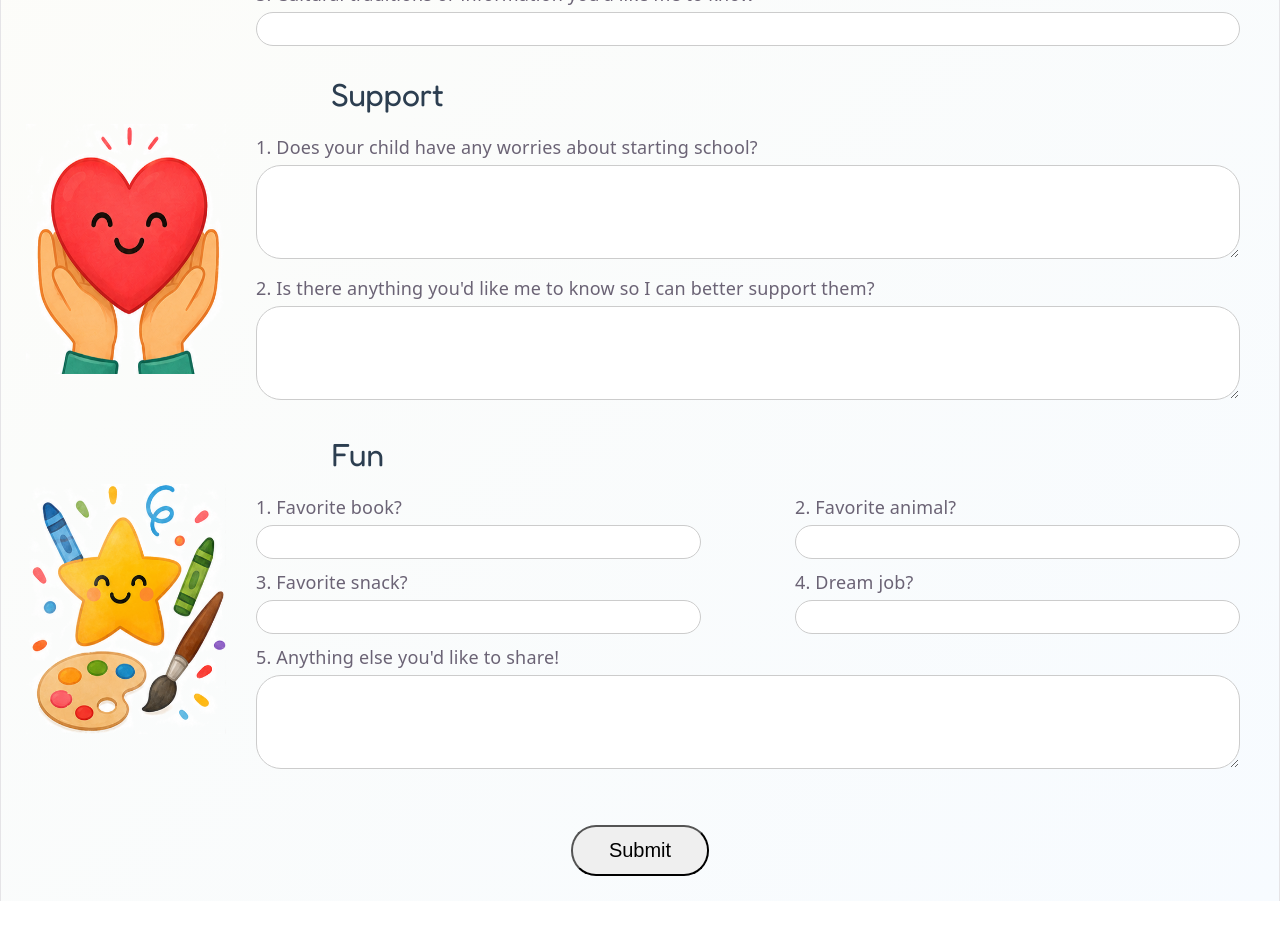
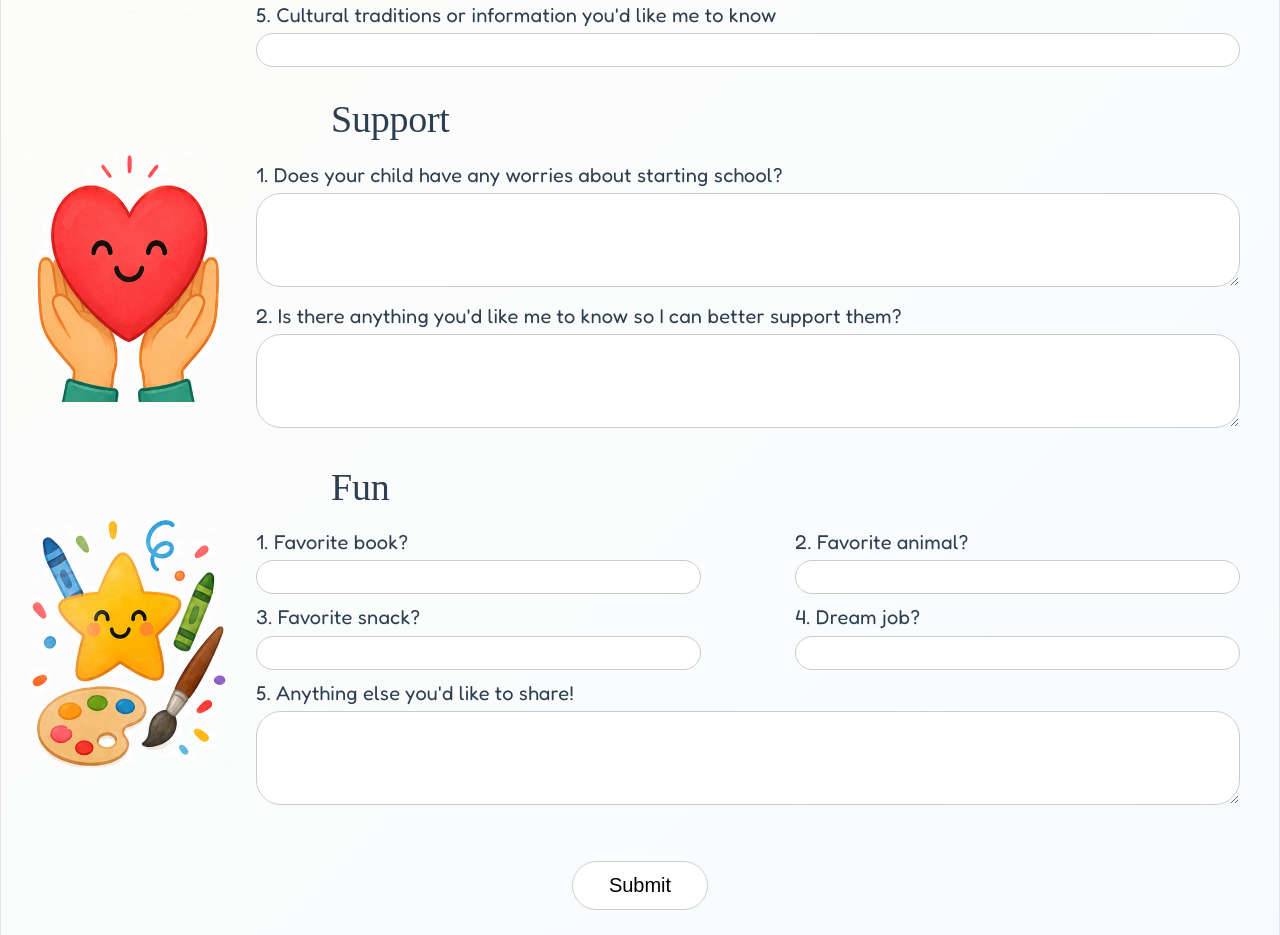
Before and after one commit to gcm1991/class-survey, a React (Vite) app: page / in a window 1280 px wide. Shown: the part 1160-2095 px from the top of the page. Before the commit the page ends 2061 px from the top, so only its background shows below. Built offline with nearby package versions, Linux system fonts and the light colour scheme.

Commit message:
commit 8

```diff
--- a/src/App.css
+++ b/src/App.css
@@ -18,6 +18,7 @@ body {
 }
 
 .survey-input-area {
+  font-family:'Segoe UI', Tahoma, Geneva, Verdana, sans-serif;
   margin-left: 30px;
   height: 80px;
   width: 90%;
@@ -38,7 +39,7 @@ body {
 }
 
 .survey-input {
-
+  font-family:'Segoe UI', Tahoma, Geneva, Verdana, sans-serif;
   height: 30px;
 
   font-size: 20px;
@@ -91,7 +92,16 @@ h1 {
 }
 
 h2 {
-  font-size: 32px;
+  font-size: 38px;
+  font-family:cursive;
+
+  color: #2c3e50;
+  margin-top: 34px;
+  margin-bottom: 10px;
+}
+
+p {
+  font-size: 20px;
   font-family: "Fredoka";
 
   color: #2c3e50;
@@ -121,4 +131,22 @@ body {
   font-size: 20px;
   border-radius: 25px;
   cursor: pointer;
+
+  background-color: white;
+  border: 1px solid #ccc;
+
+  outline: none;
+  box-shadow: none;
+  appearance: none;
 }
+
+.submit-button:hover{
+    border-color: #4a90e2;
+  box-shadow: 0 0 6px rgba(74, 144, 226, 0.35);
+}
+
+.submit-button:active{
+  background-color: #4a90e2;
+  border-color: #4a90e2;
+  box-shadow: 0 0 6px rgba(74, 144, 226, 0.35);
+}
```
